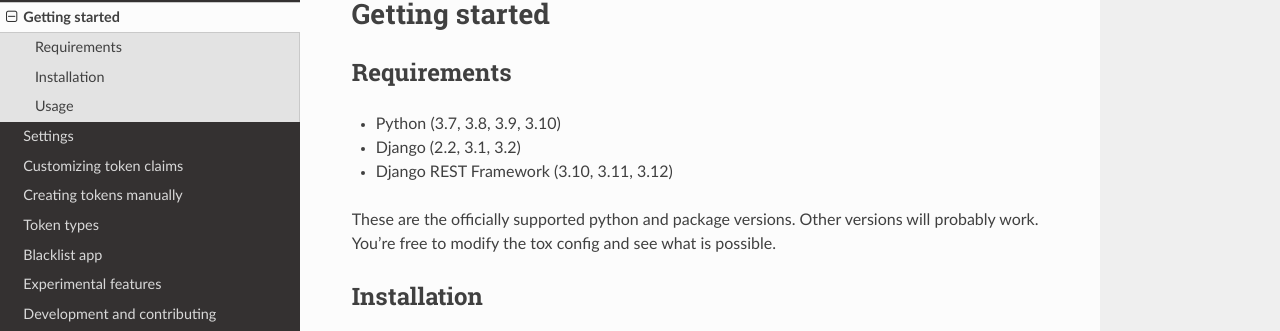
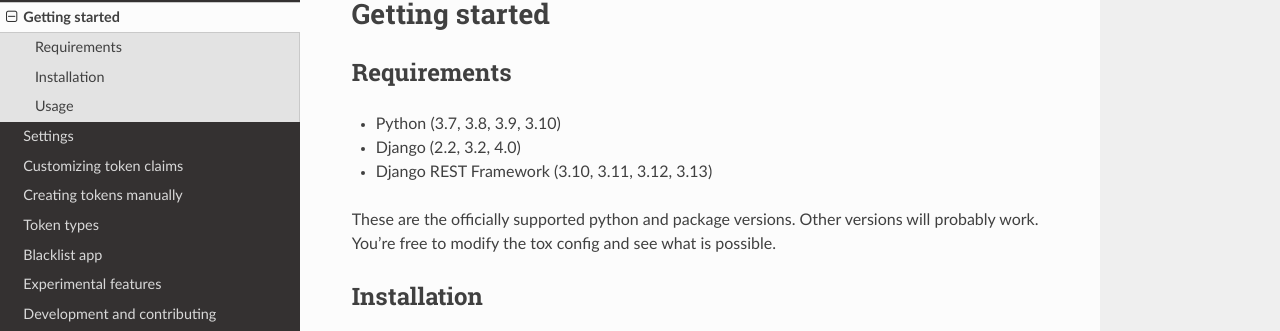
Before and after one commit to jazzband/djangorestframework-simplejwt, a Sphinx documentation site: the page built from docs/getting_started.rst, in a window 1280 px wide and 900 px high. Shown: the part 104-435 px from the top of the window. Built offline with Sphinx 7.4.7 and the Read the Docs theme 2.0.0, drawn with Linux system fonts in a browser that asks for light colours; the version number could not be read and is left out.

Commit message:
Dropped dj31 and updated docs

```diff
--- a/docs/getting_started.rst
+++ b/docs/getting_started.rst
@@ -7,8 +7,8 @@ Requirements
 ------------
 
 * Python (3.7, 3.8, 3.9, 3.10)
-* Django (2.2, 3.1, 3.2)
-* Django REST Framework (3.10, 3.11, 3.12)
+* Django (2.2, 3.2, 4.0)
+* Django REST Framework (3.10, 3.11, 3.12, 3.13)
 
 These are the officially supported python and package versions.  Other versions
 will probably work.  You're free to modify the tox config and see what is
```
Also changed, not shown: CHANGELOG.md (+2 -0 lines), 2 other files.
